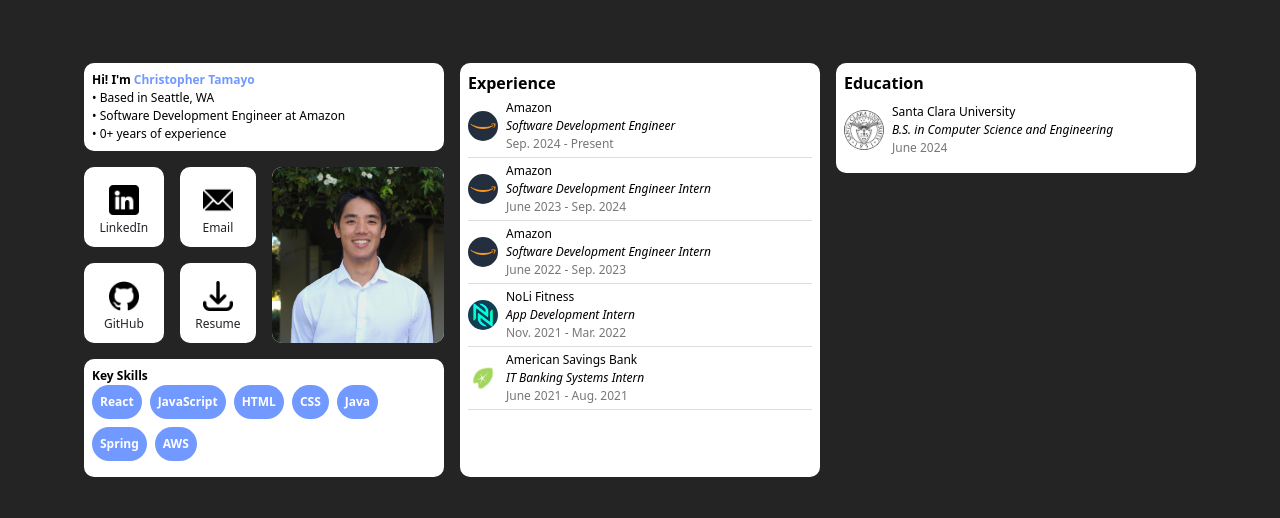
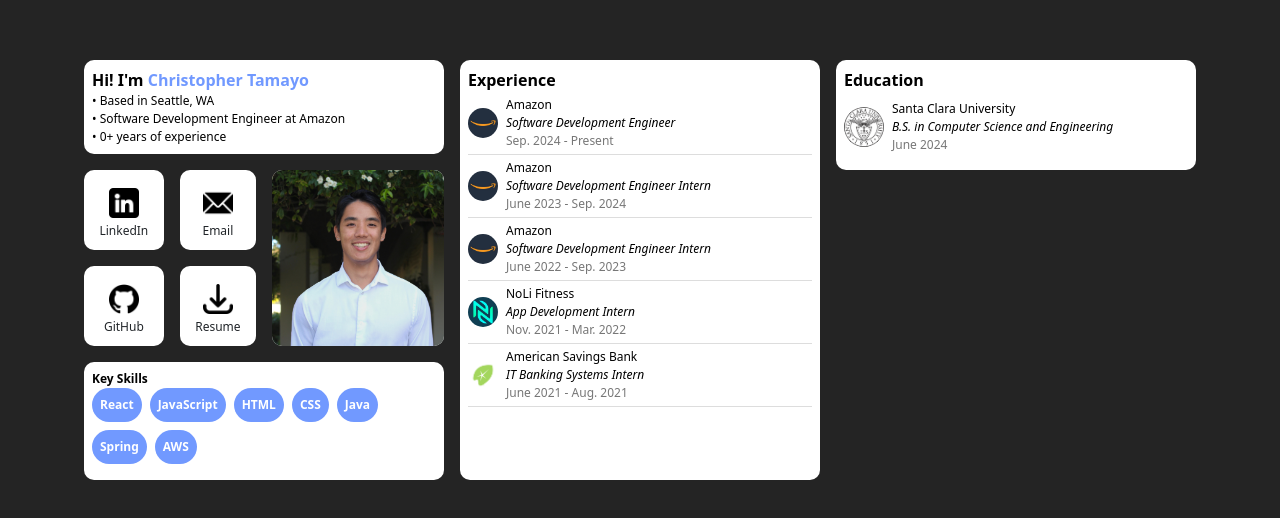
Before and after one commit to Chris-Tamayo/me, a React (Vite) app in the folder client/: page / in a window 1280 px wide. Shown: the part 130-648 px from the top of the page. Built offline with nearby package versions, Linux system fonts and the light colour scheme.

Commit message:
Remove p tag from intro line

```diff
--- a/client/src/components/Intro/Intro.jsx
+++ b/client/src/components/Intro/Intro.jsx
@@ -8,7 +8,7 @@
 
   return (
     <div className="tile">
-      <p><strong>Hi! I'm <span className="name">Christopher Tamayo</span></strong></p>
+      <strong>Hi! I'm <span className="name">Christopher Tamayo</span></strong>
       <div className="desc">
         <p>• Based in Seattle, WA</p>
         <p>• Software Development Engineer at Amazon</p>
```
